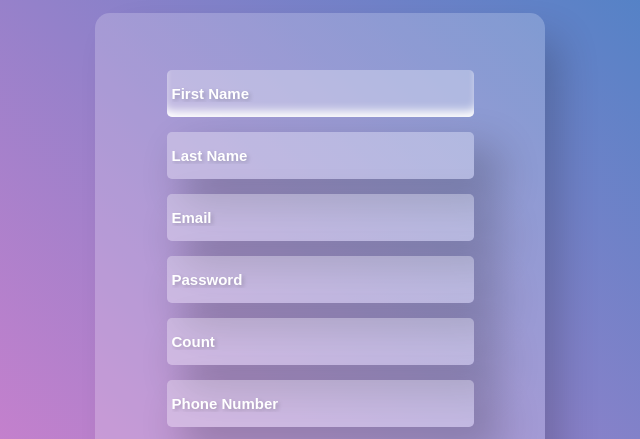
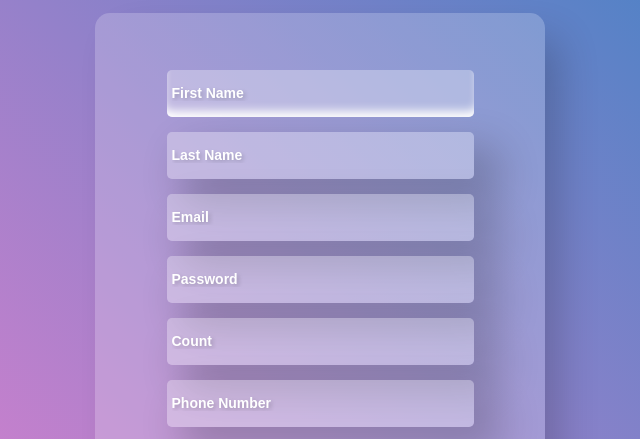
Before and after one commit to butterfly-sarah/formdesign, a plain HTML site: page index.html in a window 1280 px wide. Shown: the part 120-559 px from the top of the page, 320-960 px from the left. Drawn offline with Linux system fonts and the light colour scheme.

Commit message:
last commit

```diff
--- a/task.css
+++ b/task.css
@@ -24,7 +24,7 @@ form{
     row-gap: 15px;
 }
 input{
-    font-size: 15px;
+    font-size: 14px;
     width: 300px;
     height: 45px;
     border-radius: 5px;
```
